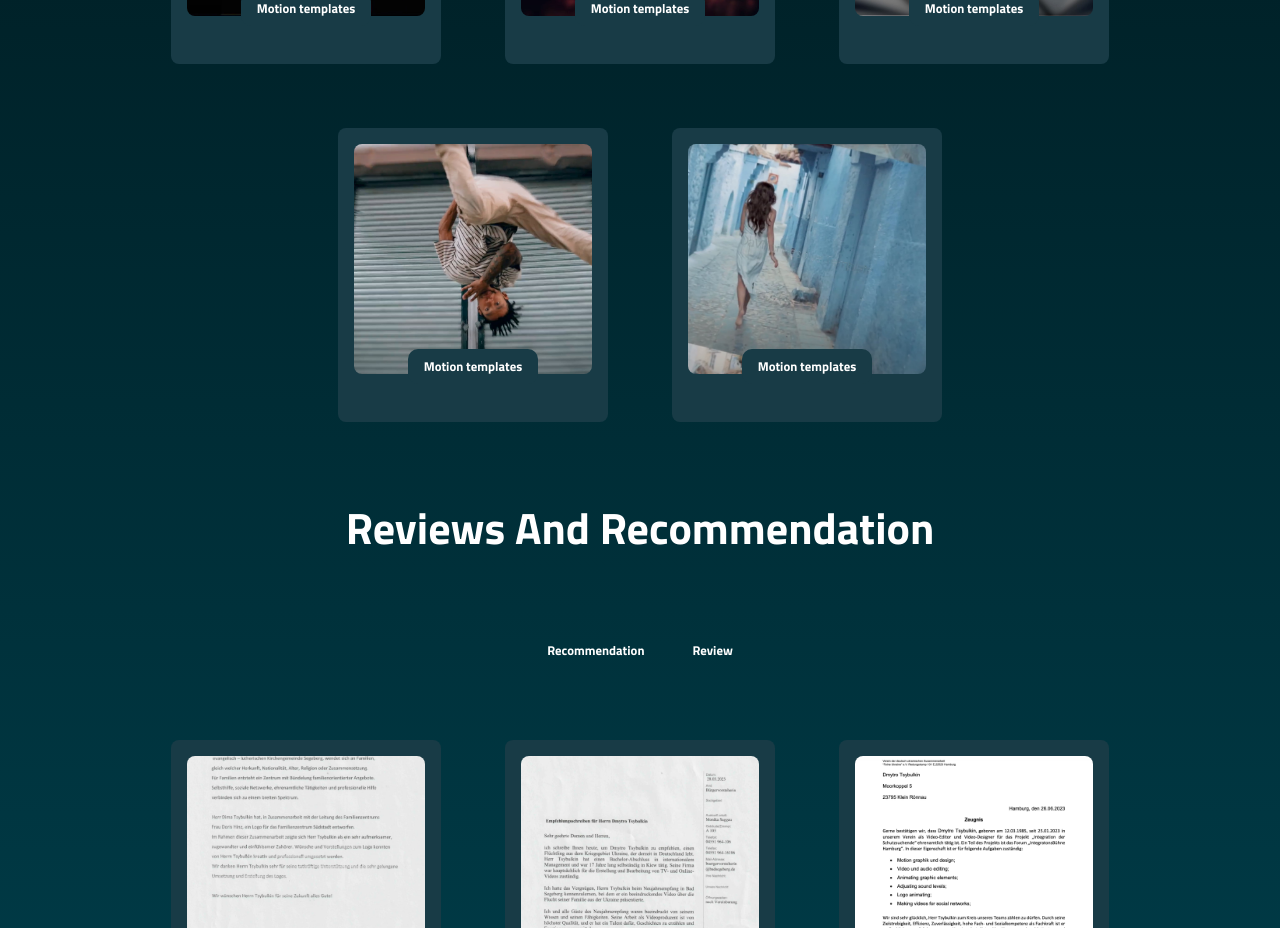
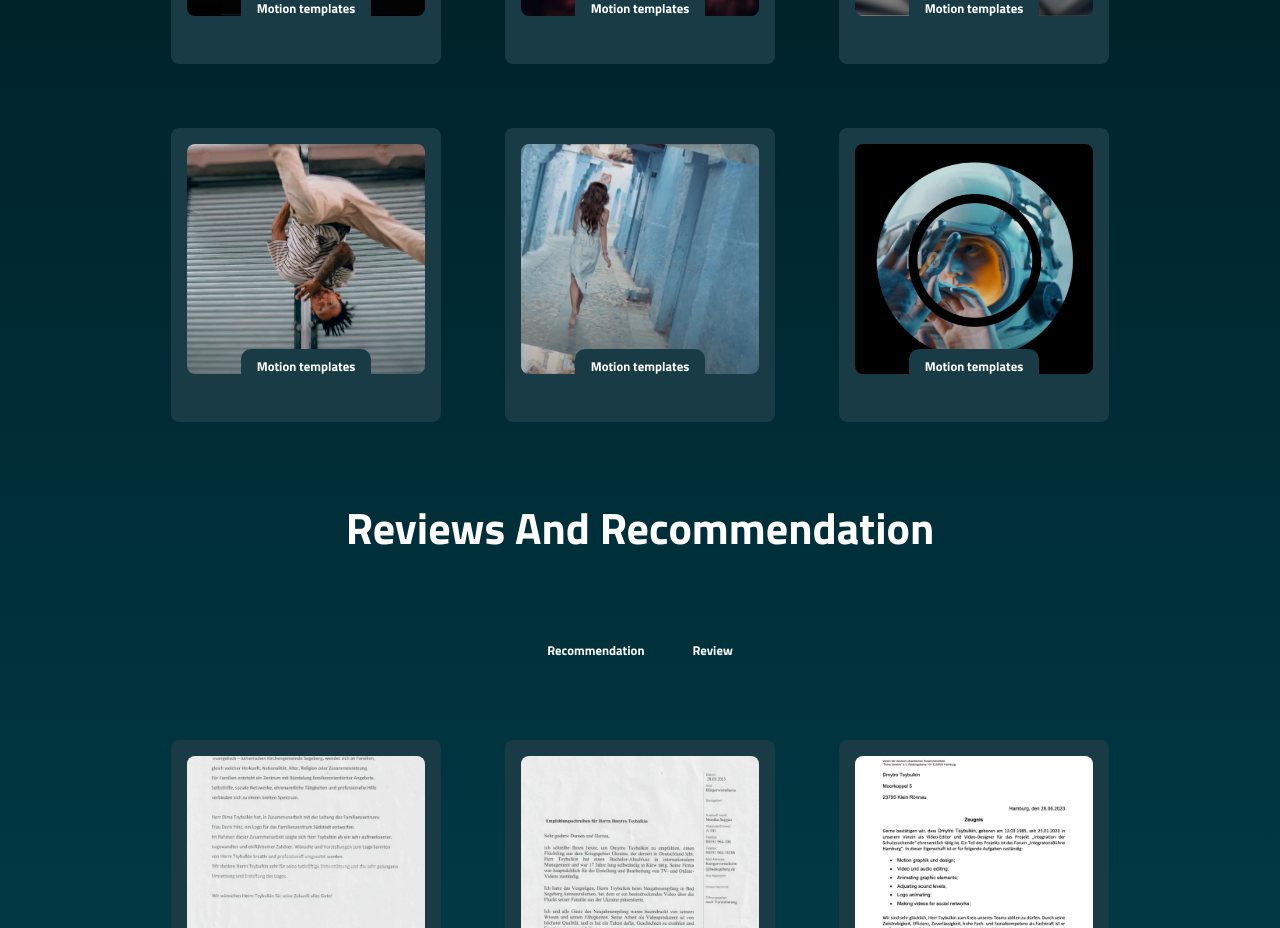
Before and after one commit to IrinaChoulgan/portfolio_for_video-editor, a React (Create React App) app: page / in a window 1280 px wide. Shown: the part 2620-3548 px from the top of the page. Built offline with nearby package versions, Linux system fonts and the light colour scheme; a web font is replaced by a local one.

Commit message:
add new project

```diff
--- a/src/constants/images.js
+++ b/src/constants/images.js
@@ -56,6 +56,7 @@ import p_43 from '../assets/p_43.jpg'
 import p_44 from '../assets/p_44.jpg'
 import p_45 from '../assets/p_45.jpg'
 import p_46 from '../assets/p_46.jpg'
+import p_47 from '../assets/p_47.jpg'
 
 import r_1 from '../assets/review-1.jpg'
 import r_2_1 from '../assets/review-2.1.jpg'
@@ -69,6 +70,6 @@ export default {
   p_14,p_15,p_16,p_17,p_18,p_19,
   p_20,p_21,p_22,p_23,p_24,p_25,p_26,p_27,p_28,
   p_29,p_30,p_31,p_32,p_33,p_34,p_35,
-  p_36, p_37, p_38, p_39, p_40, p_41, p_42, p_43, p_44, p_45, p_46,
+  p_36, p_37, p_38, p_39, p_40, p_41, p_42, p_43, p_44, p_45, p_46, p_47,
   r_1,r_2_1, r_2_2, r_3
 };
--- a/src/container/Work/Projects.js
+++ b/src/container/Work/Projects.js
@@ -320,6 +320,11 @@ export const projects = [
       link: 'https://youtu.be/uu8TDV7EeIM',
       imgUrl: `${images.p_46}`,
       tags: 'Motion templates'
-
+    },
+    {
+      name: 'video-47',
+      link: 'https://youtu.be/JIIL4LLvtPk',
+      imgUrl: `${images.p_47}`,
+      tags: 'Motion templates'
     }
   ]
```
Also changed, not shown: src/assets/p_47.jpg (added).
